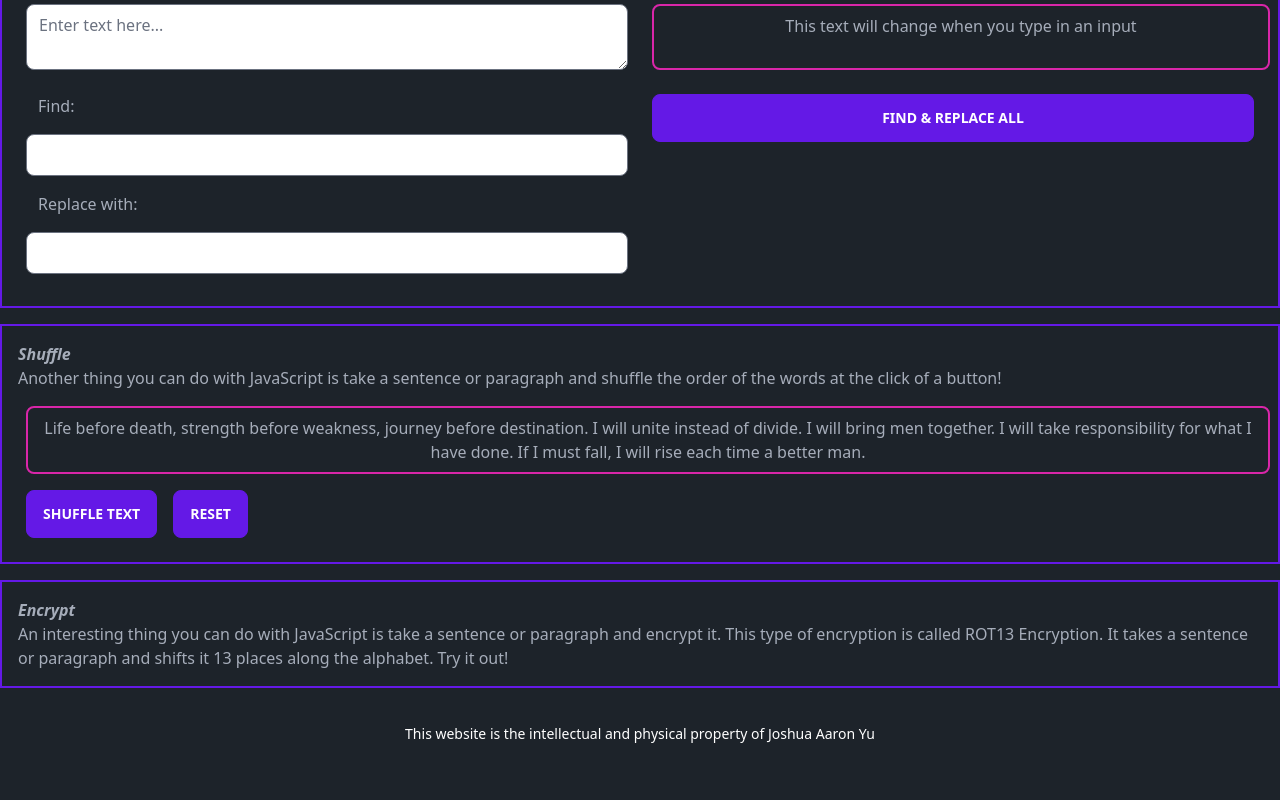
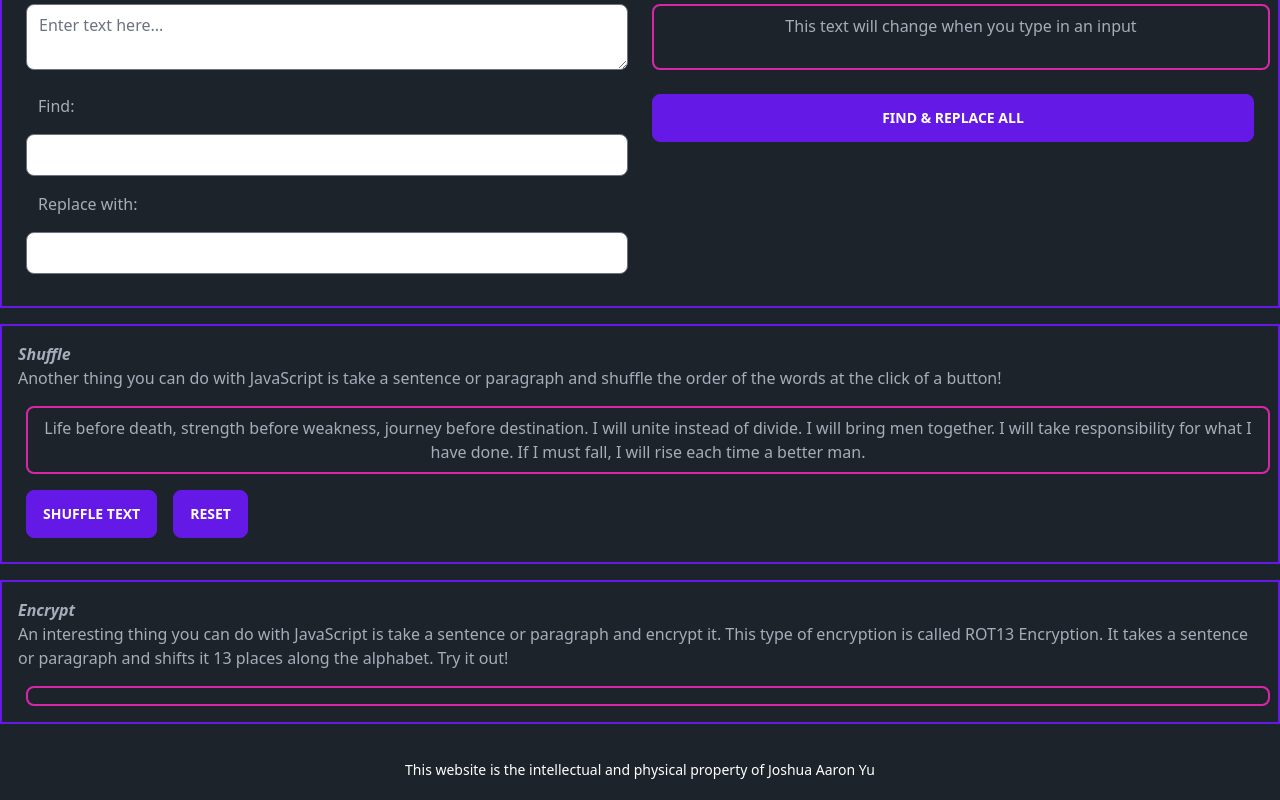
Before and after one commit to JoshuaYu2023/personal-website, a Next.js app in the folder frontend/: page /js-events in a window 1280 px wide. Shown: the part 282-1082 px from the top of the page. Before the commit the page ends 1046 px from the top, so only its background shows below. Built offline with nearby package versions, Linux system fonts and the light colour scheme; what tailwindcss-animated would draw is missing.

Commit message:
create Encrypt function

```diff
--- a/frontend/src/app/js-events/components/Content.tsx
+++ b/frontend/src/app/js-events/components/Content.tsx
@@ -1,5 +1,6 @@
 import {FindAndReplace} from "@/app/js-events/components/FindReplace";
 import {Shuffle} from "@/app/js-events/components/Shuffle";
+import {Encrypt} from "@/app/js-events/components/Encrypt";
 
 export function Content() {
     return (
@@ -30,7 +31,7 @@ export function Content() {
                     <p>An interesting thing you can do with JavaScript is take a sentence or paragraph and encrypt it. This type of encryption is called ROT13 Encryption. It takes a sentence or paragraph and shifts it 13 places along the alphabet. Try it out!</p>
                 </div>
                 <div className={'my-4'}>
-
+                    <Encrypt/>
                 </div>
             </section>
         </div>
--- a/frontend/src/app/js-events/components/Encrypt.tsx
+++ b/frontend/src/app/js-events/components/Encrypt.tsx
@@ -0,0 +1,7 @@
+export function Encrypt() {
+    return (
+        <div>
+            <p className={"container text-center m-2 p-2 border-2 border-secondary rounded-lg"} id={"text"}></p>
+        </div>
+    )
+}
```
